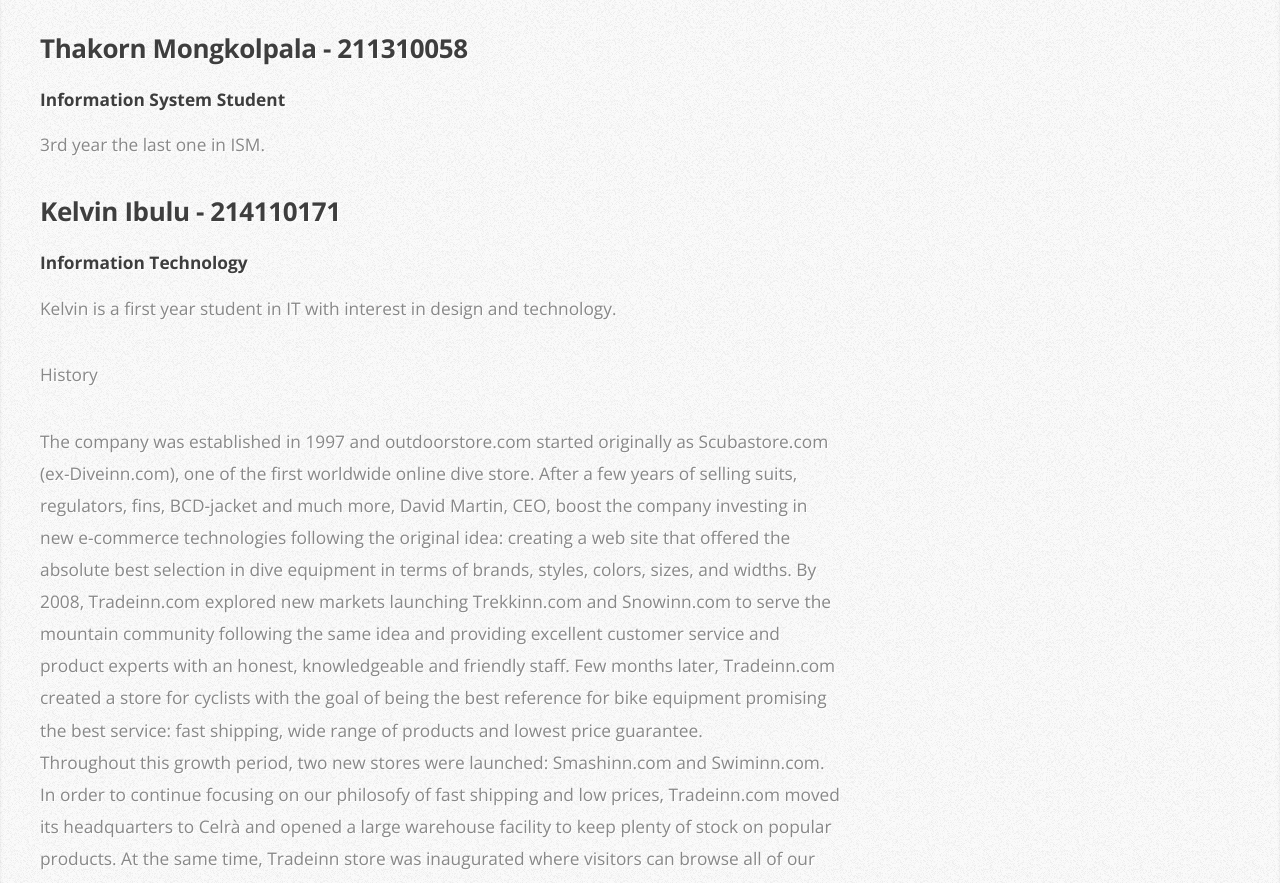
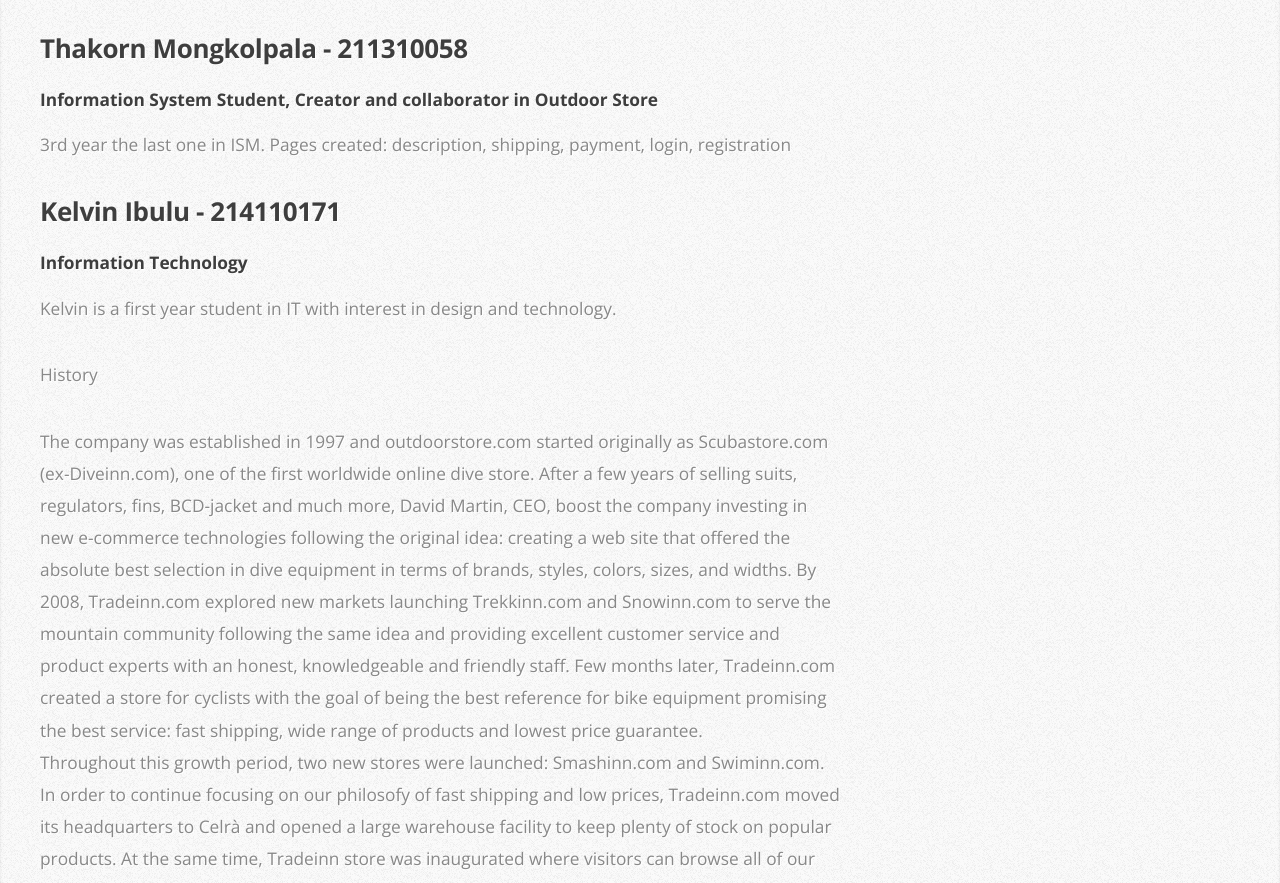
Before and after one commit to xniko/OutdoorStore, a plain HTML site: page aboutus.html in a window 1280 px wide. Shown: the part 1286-2169 px from the top of the page. Drawn offline with nearby package versions, Linux system fonts and the light colour scheme.

Commit message:
updated about us (M)

```diff
--- a/aboutus.html
+++ b/aboutus.html
@@ -111,8 +111,8 @@
 	worked as a graphic designer and a front-end/flash developer in Helsinki working for clients such as Volvo, Finnair, Canon, and Vaisala. </p>
 
 	<h3>Thakorn Mongkolpala - 211310058</h3>
-	<h4>Information System Student</h4>
-	<p>3rd year the last one in ISM. </p>
+	<h4>Information System Student, Creator and collaborator in Outdoor Store</h4>
+	<p>3rd year the last one in ISM. Pages created: description, shipping, payment, login, registration </p>
 
 	<h3>Kelvin Ibulu - 214110171</h3>
 	<h4>Information Technology</h4>
```
